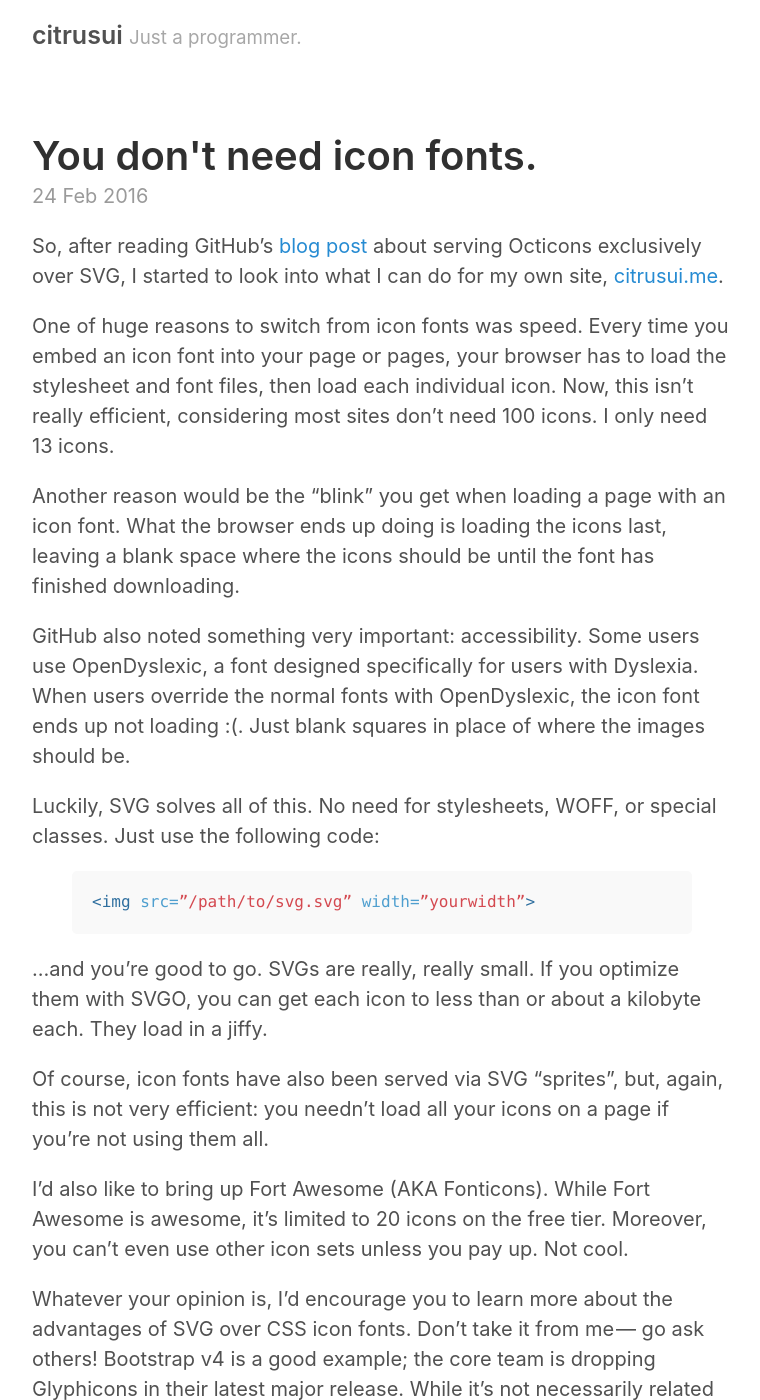
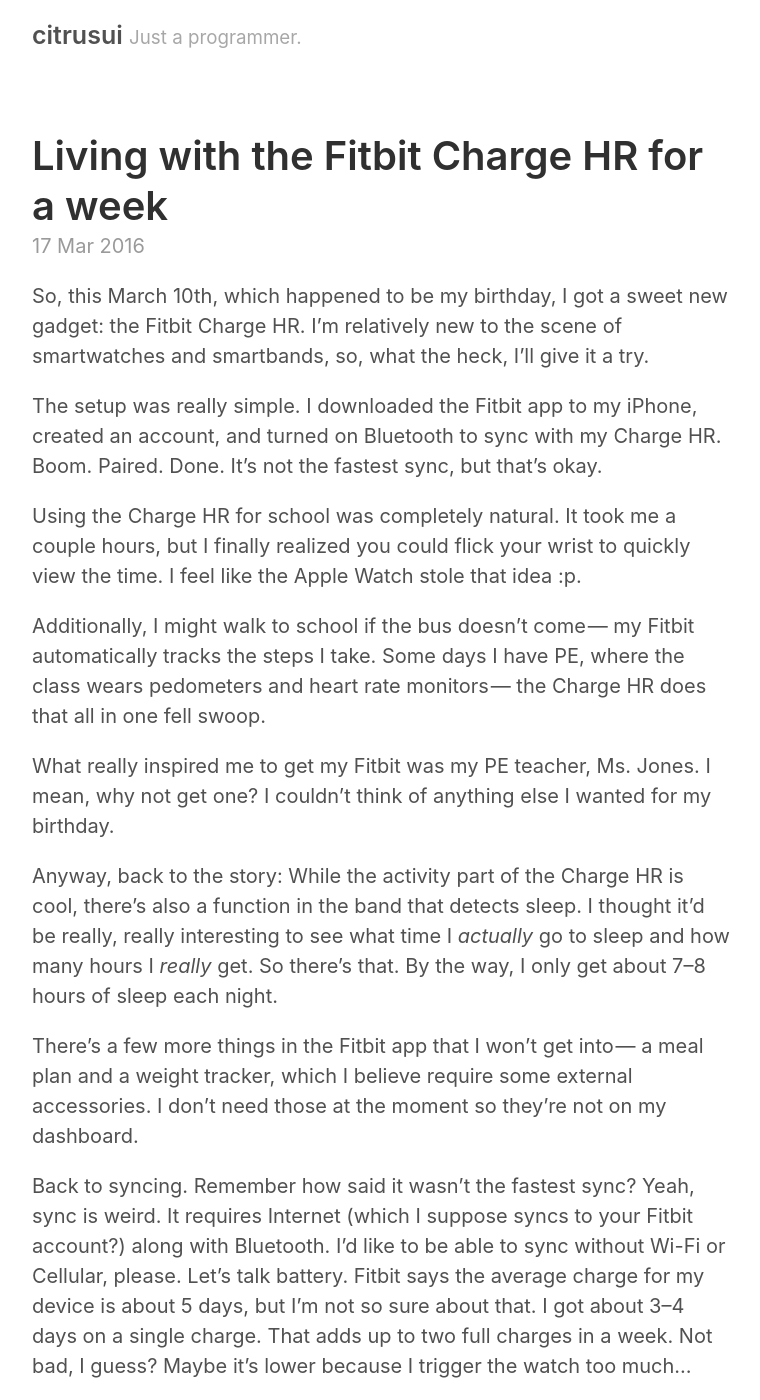
Before and after one commit to citrusui/bbq-quest, a Jekyll site: the page built from index.html, in a window 1280 px wide and 1400 px high. Shown: the whole window, without its empty margins (258-1018 px from the left). Built offline with Jekyll 4.4.1, drawn with Linux system fonts in a browser that asks for light colours; the list of posts is cut into pages by our own code; some of the changed text lies outside the part shown.

Commit message:
Add Fitbit post, add formatting

```diff
--- a/_config.yml
+++ b/_config.yml
@@ -5,7 +5,7 @@
 title:               citrusui
 tagline:             Just a programmer.
 url:                 https://citrusui.github.io
-paginate:            3
+paginate:            2
 paginate_path:            "/page/:num/"
 baseurl:             ""
 
--- /dev/null
+++ b/_posts/2016-03-17-living-with-the-fitbit-charge-hr-for-a-week.md
@@ -0,0 +1,44 @@
+---
+layout: post
+title: Living with the Fitbit Charge HR for a week
+description: I review the Fitbit Charge HR after my first week of use.
+---
+
+So, this March 10th, which happened to be my birthday, I got a sweet new gadget: the Fitbit Charge HR. I’m relatively new to the scene of smartwatches and smartbands, so, what the heck, I’ll give it a try.
+
+The setup was really simple. I downloaded the Fitbit app to my iPhone, created an account, and turned on Bluetooth to sync with my Charge HR. Boom. Paired. Done. It’s not the fastest sync, but that’s okay.
+
+Using the Charge HR for school was completely natural. It took me a couple hours, but I finally realized you could flick your wrist to quickly view the time. I feel like the Apple Watch stole that idea :p.
+
+Additionally, I might walk to school if the bus doesn’t come — my Fitbit automatically tracks the steps I take. Some days I have PE, where the class wears pedometers and heart rate monitors — the Charge HR does that all in one fell swoop.
+
+What really inspired me to get my Fitbit was my PE teacher, Ms. Jones. I mean, why not get one? I couldn’t think of anything else I wanted for my birthday.
+
+Anyway, back to the story: While the activity part of the Charge HR is cool, there’s also a function in the band that detects sleep. I thought it’d be really, really interesting to see what time I *actually* go to sleep and how many hours I *really* get. So there’s that. By the way, I only get about 7–8 hours of sleep each night.
+
+There’s a few more things in the Fitbit app that I won’t get into — a meal plan and a weight tracker, which I believe require some external accessories. I don’t need those at the moment so they’re not on my dashboard.
+
+Back to syncing. Remember how said it wasn’t the fastest sync? Yeah, sync is weird. It requires Internet (which I suppose syncs to your Fitbit account?) along with Bluetooth. I’d like to be able to sync without Wi-Fi or Cellular, please.
+Let’s talk battery. Fitbit says the average charge for my device is about 5 days, but I’m not so sure about that. I got about 3–4 days on a single charge. That adds up to two full charges in a week. Not bad, I guess? Maybe it’s lower because I trigger the watch too much...
+
+Settings. There’s a few things you can customize! I didn’t expect that much from such a tiny device. You can change the clock face, tap gesture, quick view, and much more. I won’t go into detail on every feature, but it’s very easy to figure out. One thing I don’t understand is the “Greeting” option though. What’s this for? Does it show a message when you boot up your Charge HR? I don’t know yet — I may need to do more testing on this.
+
+There’s also a link to a guide at the bottom of your device’s settings (Dashboard > Charge HR), but the device is so simple that I didn’t bother reading it. Maybe I should.
+
+### What disappoints me
+
+- For whatever reason, the Fitbit app isn’t optimized for iPad. Come on developers, you’re better than this!
+- You can’t import Fitbit data into HealthKit. This really annoys me. Currently, I have an iPhone 5c, which means there’s nothing in my Health app — I don’t have an M7/M8/M9 chip to detect my step count, among other things.
+
+### What I like
+
+- The setup is relatively quick and painless. No need for a computer, that’s always a plus.
+- Battery life. Much better than the Apple Watch.
+- It works in the shower! Even though I probably shouldn’t have done that.
+
+### What I want
+
+- More ways to customize my Fitbit. I’d like to use a third-party clock face, much like you can do with the Pebble.
+- Offline sync! I know it’s possible!
+
+That’s it. I really like my Fitbit. There’s a few quirks, but what do you expect? This is my first wearable device. I’m happy with it the way it is.
```
Also changed, not shown: _posts/2016-02-24-you-dont-need-icon-fonts.md (+4 -4 lines).
